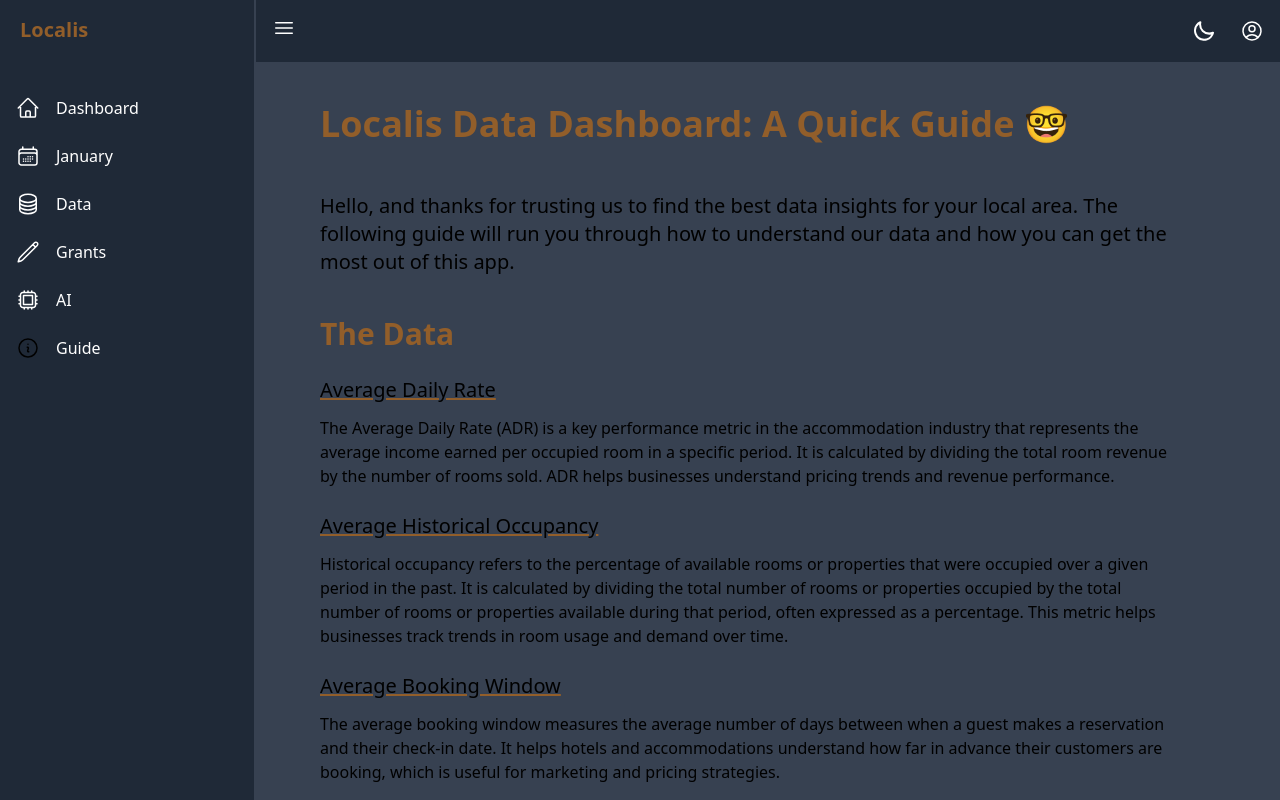
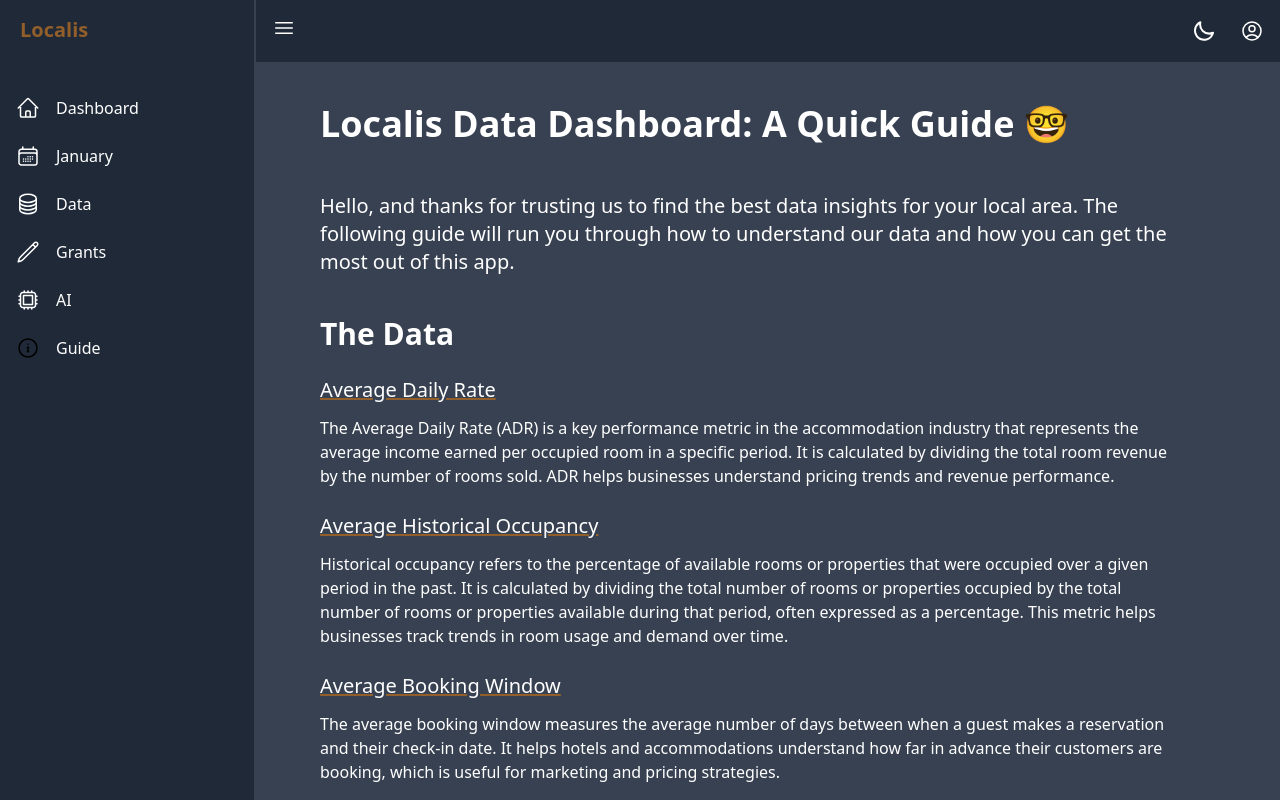
Before and after one commit to campbellm92/data-visualisation-capstone, a React (Vite) app in the folder client/: page /guide in a window 1280 px wide. Built offline with nearby package versions, Linux system fonts and the light colour scheme; sample sign-in values are in the browser's storage.

Commit message:
Fixed dark theme accessibility issues for Guide page

```diff
--- a/client/src/pages/data-vis-pages/Guide.jsx
+++ b/client/src/pages/data-vis-pages/Guide.jsx
@@ -2,24 +2,24 @@
   return (
     <div className="relative" tabIndex={0}>
       <div className="ml-12 mt-6">
-        <h1 className="text-primary font-bold text-4xl">
+        <h1 className="text-primary text-primary-content font-bold text-4xl">
           Localis Data Dashboard: A Quick Guide 🤓
         </h1>
       </div>
       <div className="flex">
         <div className="m-12 flex-1 pr-10">
-          <p className="text-xl">
+          <p className="text-xl text-primary-content">
             Hello, and thanks for trusting us to find the best data insights for
             your local area. The following guide will run you through how to
             understand our data and how you can get the most out of this app.
           </p>
-          <h1 className="text-3xl font-semibold text-primary mt-10" id="adr">
+          <h1 className="text-3xl font-semibold text-primary-content mt-10" id="adr">
             The Data
           </h1>
-          <h2 className="text-xl mt-6 underline decoration-primary">
+          <h2 className="text-xl mt-6 underline decoration-primary text-primary-content">
             Average Daily Rate
           </h2>
-          <p className="mt-3">
+          <p className="mt-3 text-primary-content">
             The Average Daily Rate (ADR) is a key performance metric in the
             accommodation industry that represents the average income earned per
             occupied room in a specific period. It is calculated by dividing the
@@ -27,12 +27,12 @@
             understand pricing trends and revenue performance.
           </p>
           <h2
-            className="text-xl mt-6 underline decoration-primary"
+            className="text-xl mt-6 underline decoration-primary text-primary-content"
             id="occupancy"
           >
             Average Historical Occupancy
           </h2>
-          <p className="mt-3">
+          <p className="mt-3 text-primary-content">
             Historical occupancy refers to the percentage of available rooms or
             properties that were occupied over a given period in the past. It is
             calculated by dividing the total number of rooms or properties
@@ -41,12 +41,12 @@
             businesses track trends in room usage and demand over time.
           </p>
           <h2
-            className="text-xl mt-6 underline decoration-primary"
+            className="text-xl mt-6 underline decoration-primary text-primary-content"
             id="booking-window"
           >
             Average Booking Window
           </h2>
-          <p className="mt-3">
+          <p className="mt-3 text-primary-content">
             The average booking window measures the average number of days
             between when a guest makes a reservation and their check-in date. It
             helps hotels and accommodations understand how far in advance their
@@ -54,12 +54,12 @@
             strategies.
           </p>
           <h2
-            className="text-xl mt-6 underline decoration-primary"
+            className="text-xl mt-6 underline decoration-primary text-primary-content"
             id="length-of-stay"
           >
             Average Length of Stay
           </h2>
-          <p className="mt-3">
+          <p className="mt-3 text-primary-content">
             Average Length of Stay (ALOS) refers to the average number of days
             that guests stay at a property. It is calculated by dividing the
             total number of room nights occupied by the number of bookings or
@@ -68,10 +68,10 @@
           <div className="flex w-full flex-col">
             <div className="divider divider-secondary"></div>
           </div>
-          <h1 className="text-3xl font-semibold text-primary mt-4" id="adr">
+          <h1 className="text-3xl font-semibold text-primary-content mt-4" id="adr">
             How to use this app
           </h1>
-          <p className="mt-3">
+          <p className="mt-3 text-primary-content">
             {" "}
             Lorem ipsum dolor sit amet consectetur adipisicing elit. Ullam
             reiciendis qui sed expedita praesentium, quaerat placeat sint
```
